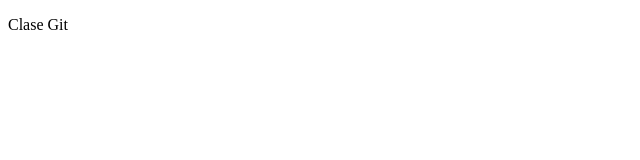
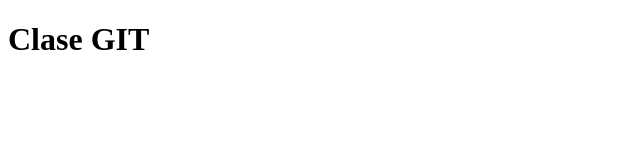
Before and after one commit to DiegoPardoCalderon/Modulo-2-Clase-Git, a plain HTML site: page index.html in a window 1280 px wide. Shown: the whole page, without its empty margins (0-640 px from the left). Drawn offline with Linux system fonts and the light colour scheme.

Commit message:
Modificacion

```diff
--- a/index.html
+++ b/index.html
@@ -7,9 +7,9 @@
     <title>Clase GIT</title>
 </head>
 <body>
-    <p>
-        Clase Git
-    </p>
+    <h1>
+        Clase GIT
+    </h1>
 
 </body>
 </html>
```
